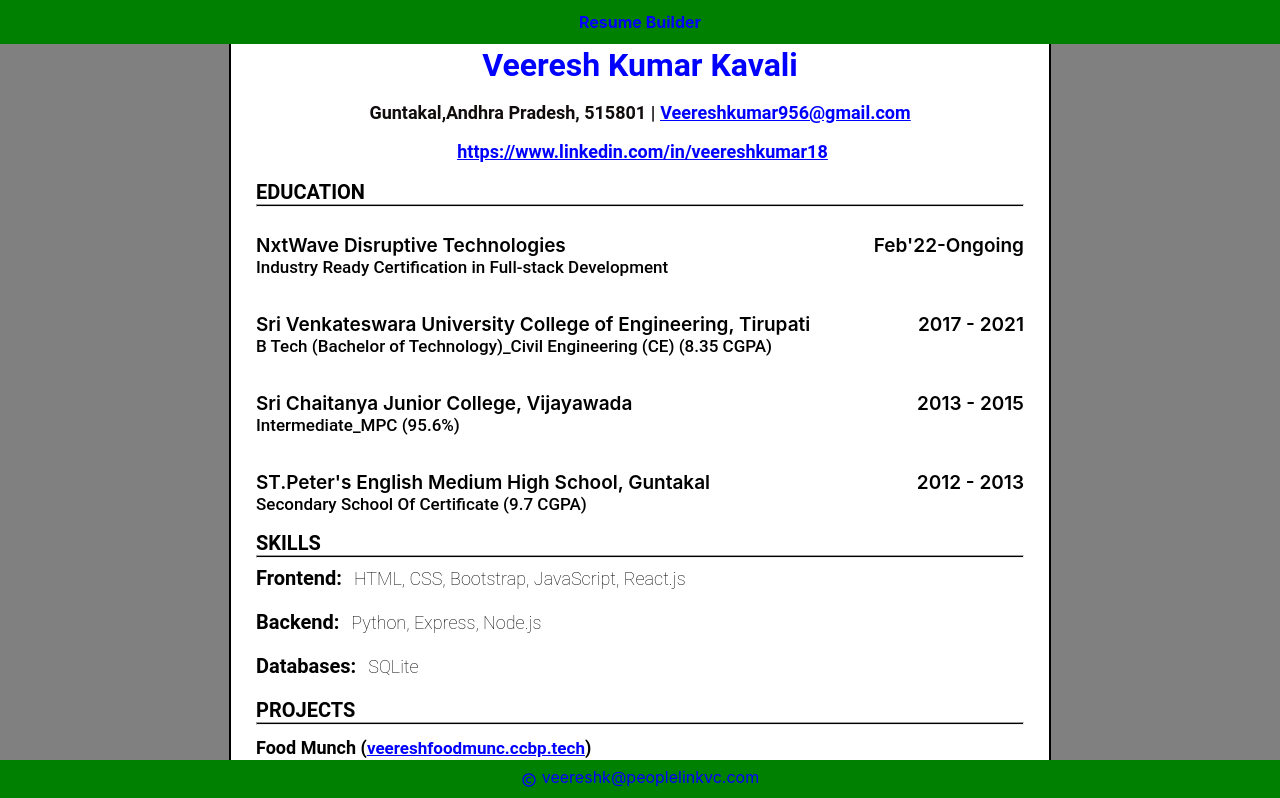
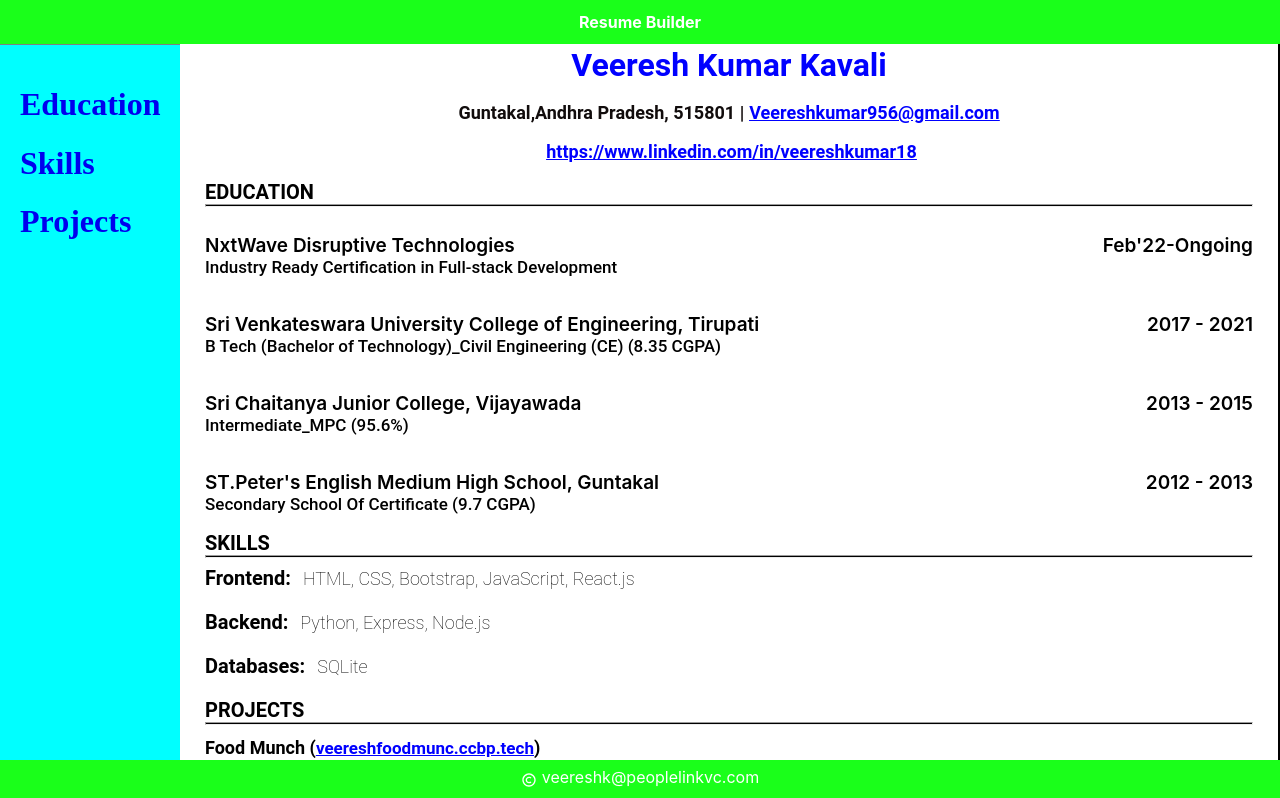
Before and after one commit to VeereshKumarKavali-peoplelink/my-resume, a React (Create React App) app: page / in a window 1280 px wide. Shown: the top 798 px of the page. Built offline with nearby package versions, Linux system fonts and the light colour scheme.

Commit message:
added changes

```diff
--- a/src/App.css
+++ b/src/App.css
@@ -8,13 +8,13 @@
 }
 
 .bg-container {
-  border: 2px solid black;
-  border-top: none;
-  border-bottom: none;
+  border-right: 2px solid black;
   padding: 25px;
   background-color: white;
   align-self: center;
-
+  flex-grow: 1;
+  overflow: auto;
+  margin-left: 180px;
 }
 
 
@@ -22,7 +22,7 @@
   display: flex;
   flex-direction: row;
   justify-content: center;
-  background-color: green;
+  background-color:  #1aff1a;
   position: fixed;
   width: 100%;
   align-self: stretch;
@@ -32,15 +32,24 @@
 .resume-header {
   font-weight: bold;
   font-size: 16px;
-  color: blue;
+  color: white;
   padding: 12px;
 
+}
+
+@media screen and (max-width: 576px){
+  .bg-container {
+    align-self: center;
+    margin-left: 15%;
+    margin-right: 15%;
+  }
 }
 
 @media screen and (min-width: 768px){
   .bg-container {
     width: 60%;
     max-width: 1120px;
+
 
   }
 }
@@ -200,7 +209,7 @@
   flex-direction: row;
   justify-content: center;
   align-items: center;
-  background-color: green;
+  background-color:  #1aff1a;
   align-self: stretch;
   width: 100%;
   position: fixed;
@@ -213,6 +222,34 @@
 .zoho-mail {
   padding-left: 5px;
   padding-bottom: 6px;
-  color: blue;
+  color: white;
 
 }
+
+
+
+.sidebar-bg-container {
+  display: flex;
+  flex-direction: row;
+
+
+}
+
+.sidebar {
+  flex-shrink: 0;
+  left: 0;
+  background-color: aqua;
+  width: 140px;
+  padding: 20px;
+  font-family:'Times New Roman', Times, serif;
+  position: fixed;
+  height: 100%;
+  margin-top: 45px;
+
+}
+
+@media (max-width: 576px){
+  .sidebar {
+    display: none;
+  }
+}
--- a/src/App.js
+++ b/src/App.js
@@ -9,14 +9,20 @@ const Resume = () =>{
     <div class="header-container">
         <header className="resume-header">Resume Builder</header>
     </div>
-    <div className="bg-container">
+    <div className="sidebar-bg-container">
+      <div className="sidebar">
+        <a href="#educationSection" style={{textDecoration: "none"}}><h1>Education</h1></a>
+        <a href="#skillSection" style={{textDecoration: "none"}}><h1>Skills</h1></a>
+        <a href="#projectsSection" style={{textDecoration: "none"}}><h1>Projects</h1></a>
+      </div>
+      <div className="bg-container">
         <h1 className="heading">Veeresh Kumar Kavali</h1>
         <div className="address-container">
           <p className="paragraph">Guntakal,Andhra Pradesh, 515801 |</p>
           <a href="https://Veereshkumar956@gmail.com/#inbox?compose=new" target="_self"><p className="mail-paragraph">Veereshkumar956@gmail.com</p></a>
         </div>
         <a href="https://www.linkedin.com/in/veereshkumar18" target="_self"><p className="linkedin-paragraph">https://www.linkedin.com/in/veereshkumar18</p></a>
-        <h1 className="side-heading">EDUCATION</h1>
+        <h1 id="educationSection" className="side-heading">EDUCATION</h1>
         <hr className="hr-line"/>
         <div className="text-container">
           <p className='text-paragraph'>NxtWave Disruptive Technologies</p>
@@ -43,14 +49,14 @@ const Resume = () =>{
         </div>
         <p className="bottom-text-paragraph">Secondary School Of Certificate (9.7 CGPA)</p>
 
-        <h1 className="side-heading">SKILLS</h1>
+        <h1 id="skillSection" className="side-heading">SKILLS</h1>
         <hr className="hr-line"/>
         <p className="course-title">Frontend:<span className="course-name">HTML, CSS, Bootstrap, JavaScript, React.js</span></p>
         <p className="course-title">Backend:<span className="course-name">Python, Express, Node.js</span></p>
         <p className="course-title">Databases:<span className="course-name">SQLite</span></p>
 
 
-        <h1 className="side-heading">PROJECTS</h1>
+        <h1 id="projectsSection" className="side-heading">PROJECTS</h1>
         <hr className="hr-line"/>
 
         <div>
@@ -107,10 +113,11 @@ const Resume = () =>{
         </div>
 
 
+      </div>
     </div>
 
     <div className="footer-element">
-          <BiCopyright style={{color: "blue"}} />
+          <BiCopyright style={{color: "white"}} />
           <p className="zoho-mail">veereshk@peoplelinkvc.com</p>
     </div>
     </div>
```
